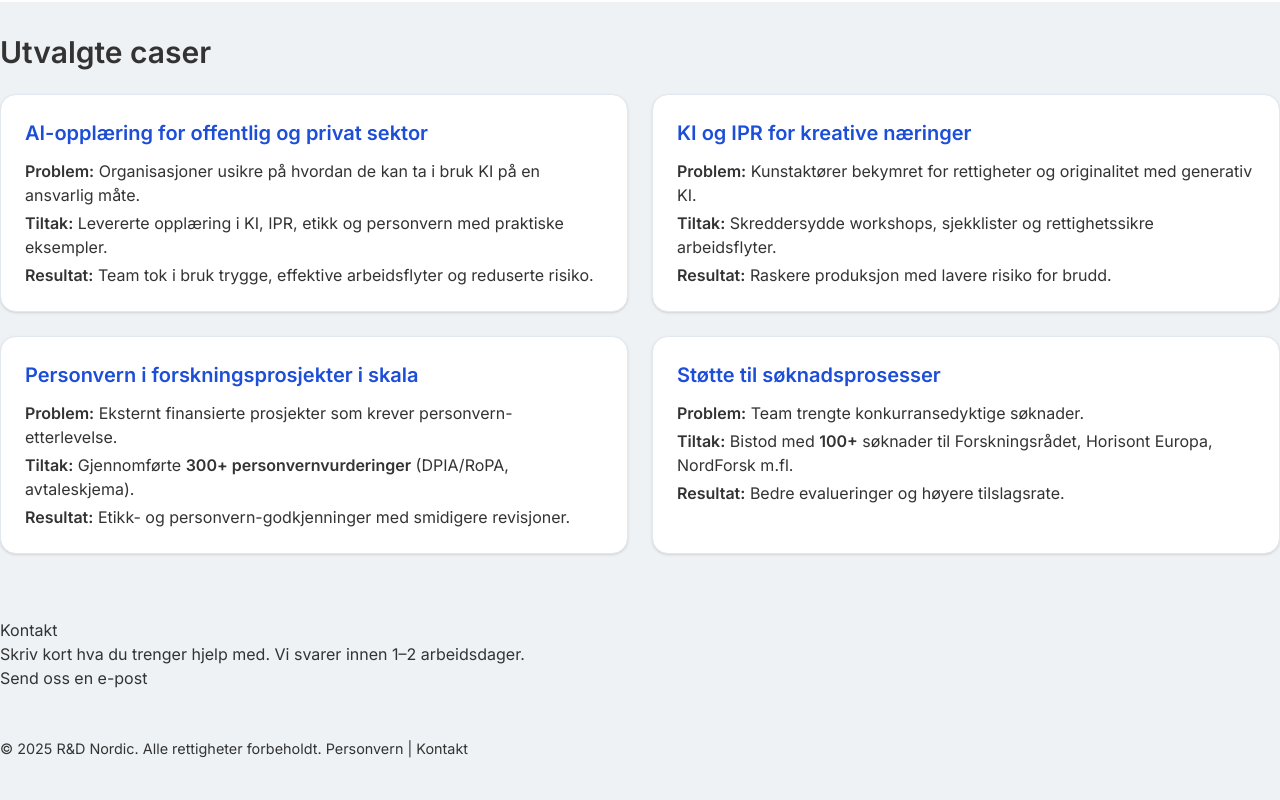
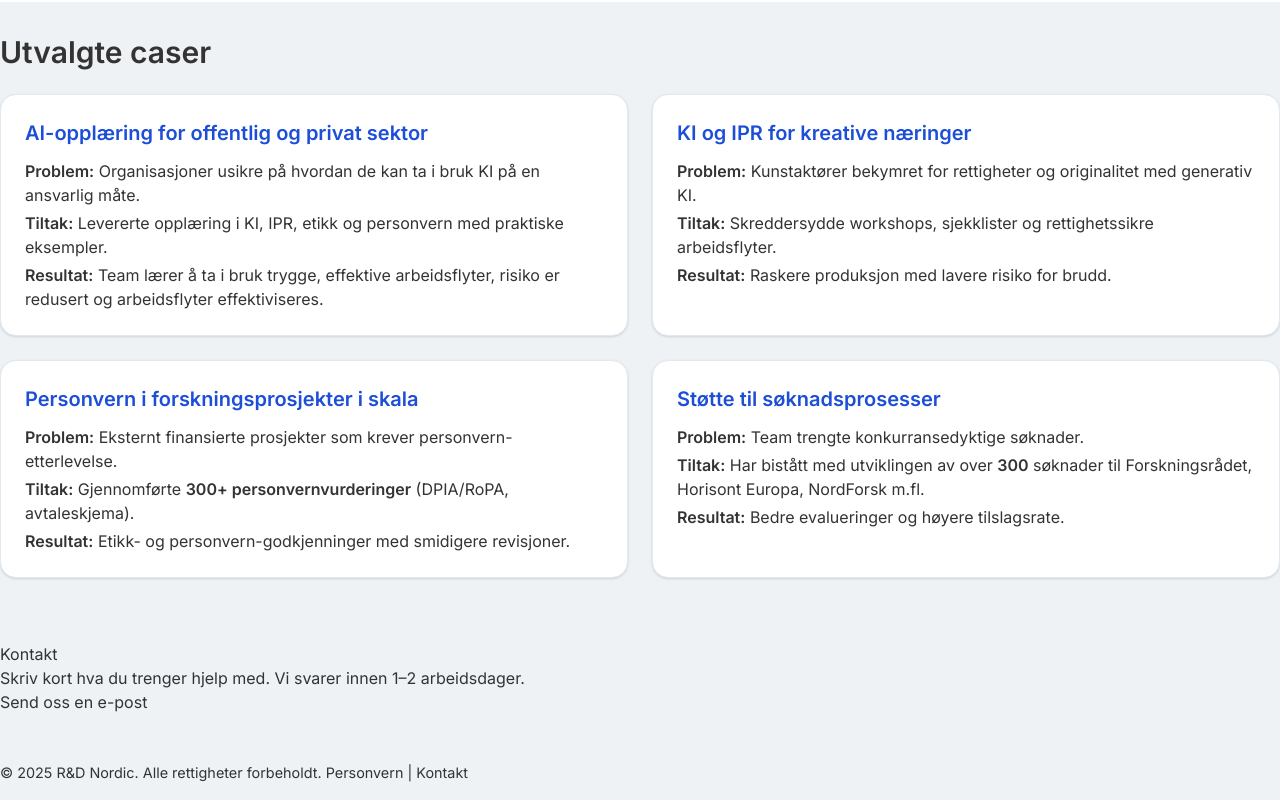
Before and after one commit to RDNordic/RDNordic, a plain HTML site: page no/index.html in a window 1280 px wide. Shown: the part 1221-2021 px from the top of the page. Before the commit the page ends 1997 px from the top, so only its background shows below. Drawn offline with nearby package versions, Linux system fonts and the light colour scheme.

Commit message:
Update Norwegian case study descriptions

```diff
--- a/no/index.html
+++ b/no/index.html
@@ -138,7 +138,7 @@
         <h3 class="text-xl font-semibold text-blue-700">AI-opplæring for offentlig og privat sektor</h3>
         <p class="mt-3"><strong>Problem:</strong> Organisasjoner usikre på hvordan de kan ta i bruk KI på en ansvarlig måte.</p>
         <p class="mt-1"><strong>Tiltak:</strong> Levererte opplæring i KI, IPR, etikk og personvern med praktiske eksempler.</p>
-        <p class="mt-1"><strong>Resultat:</strong> Team tok i bruk trygge, effektive arbeidsflyter og reduserte risiko.</p>
+        <p class="mt-1"><strong>Resultat:</strong> Team lærer å ta i bruk trygge, effektive arbeidsflyter, risiko er redusert og arbeidsflyter effektiviseres.</p>
       </article>
 
       <article class="rounded-2xl bg-white p-6 shadow border border-slate-200">
@@ -158,7 +158,7 @@
       <article class="rounded-2xl bg-white p-6 shadow border border-slate-200">
         <h3 class="text-xl font-semibold text-blue-700">Støtte til søknadsprosesser</h3>
         <p class="mt-3"><strong>Problem:</strong> Team trengte konkurransedyktige søknader.</p>
-        <p class="mt-1"><strong>Tiltak:</strong> Bistod med <strong>100+</strong> søknader til Forskningsrådet, Horisont Europa, NordForsk m.fl.</p>
+        <p class="mt-1"><strong>Tiltak:</strong> Har bistått med utviklingen av over <strong>300</strong> søknader til Forskningsrådet, Horisont Europa, NordForsk m.fl.</p>
         <p class="mt-1"><strong>Resultat:</strong> Bedre evalueringer og høyere tilslagsrate.</p>
       </article>
     </div>
```
